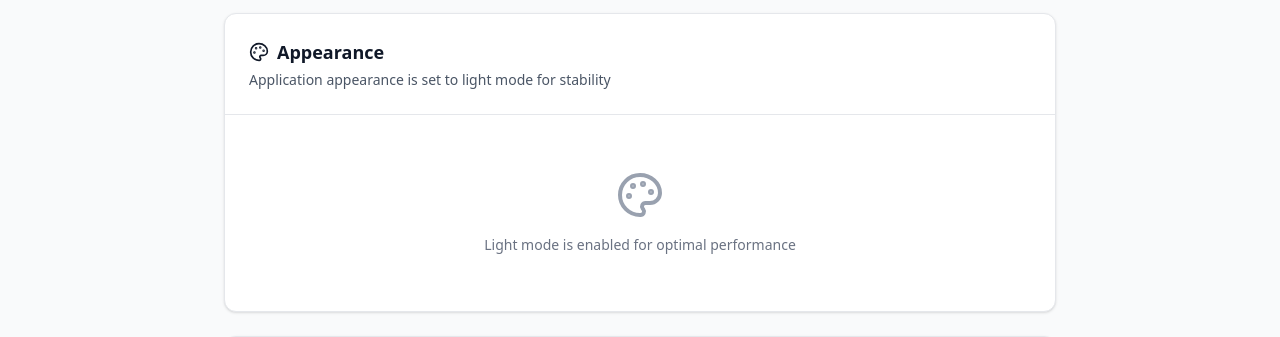
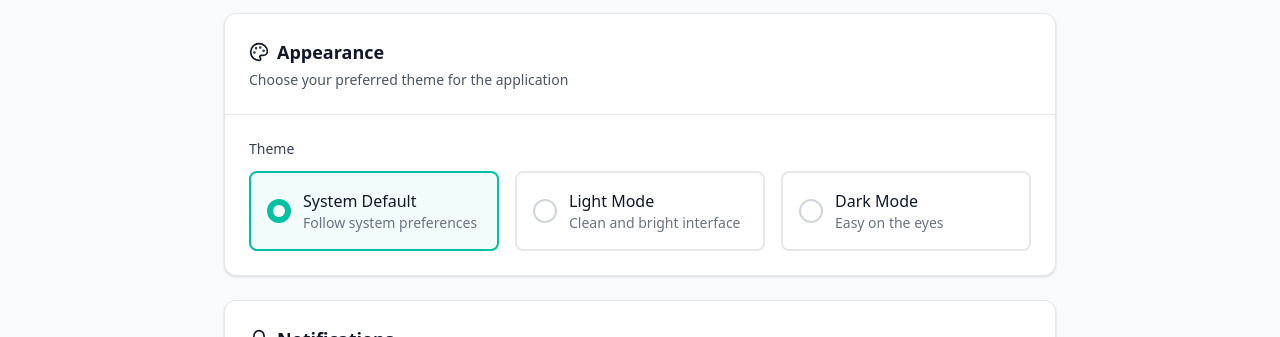
Before and after one commit to Laffyyy/collabo-tool, a SvelteKit app in the folder frontend/: page /settings in a window 1280 px wide. Shown: the part 184-521 px from the top of the page. Built offline with nearby package versions, Linux system fonts and the light colour scheme; no server answers.

Commit message:
Dark Mode Options (WIP)

```diff
--- a/frontend/package.json
+++ b/frontend/package.json
@@ -47,6 +47,7 @@
 		"@types/uuid": "^10.0.0",
 		"axios": "^1.11.0",
 		"lucide-svelte": "^0.535.0",
+		"toast": "^0.5.4",
 		"uuid": "^11.1.0"
 	}
 }
--- a/frontend/src/routes/settings/+page.svelte
+++ b/frontend/src/routes/settings/+page.svelte
@@ -6,6 +6,9 @@
 	let pushNotifications = $state(true);
 	let broadcastNotifications = $state(true);
 	let chatNotifications = $state(true);
+
+	// Theme settings
+	let selectedTheme = $state('system'); // 'system', 'light', 'dark'
 
 	// Privacy settings
 	let onlineStatus = $state(true);
@@ -55,13 +58,89 @@
 						<Palette class="w-5 h-5" />
 						<span>Appearance</span>
 					</h2>
-					<p class="text-sm text-gray-600 mt-1">Application appearance is set to light mode for stability</p>
+					<p class="text-sm text-gray-600 mt-1">Choose your preferred theme for the application</p>
 				</div>
 				<div class="p-6">
-					<div class="flex items-center justify-center py-8 text-gray-500">
-						<div class="text-center">
-							<Palette class="w-12 h-12 mx-auto mb-4 text-gray-400" />
-							<p class="text-sm">Light mode is enabled for optimal performance</p>
+					<div class="space-y-4">
+						<div class="text-sm font-medium text-gray-700 mb-3">Theme</div>
+						<div class="grid grid-cols-1 sm:grid-cols-3 gap-4">
+							<!-- System Default -->
+							<label class="relative cursor-pointer">
+								<input
+									type="radio"
+									name="theme"
+									value="system"
+									bind:group={selectedTheme}
+									class="sr-only peer"
+								/>
+								<div class="p-4 border-2 border-gray-200 rounded-lg transition-all peer-checked:border-[#01c0a4] peer-checked:bg-[#01c0a4]/5 hover:border-gray-300">
+									<div class="flex items-center space-x-3">
+										<div class="flex-shrink-0">
+											<div class="w-6 h-6 rounded-full border-2 transition-all {selectedTheme === 'system' ? 'border-[#01c0a4] bg-[#01c0a4]' : 'border-gray-300 bg-white'} flex items-center justify-center">
+												{#if selectedTheme === 'system'}
+													<div class="w-3 h-3 bg-white rounded-full"></div>
+												{/if}
+											</div>
+										</div>
+										<div>
+											<div class="font-medium text-gray-900">System Default</div>
+											<div class="text-sm text-gray-500">Follow system preferences</div>
+										</div>
+									</div>
+								</div>
+							</label>
+
+							<!-- Light Mode -->
+							<label class="relative cursor-pointer">
+								<input
+									type="radio"
+									name="theme"
+									value="light"
+									bind:group={selectedTheme}
+									class="sr-only peer"
+								/>
+								<div class="p-4 border-2 border-gray-200 rounded-lg transition-all peer-checked:border-[#01c0a4] peer-checked:bg-[#01c0a4]/5 hover:border-gray-300">
+									<div class="flex items-center space-x-3">
+										<div class="flex-shrink-0">
+											<div class="w-6 h-6 rounded-full border-2 transition-all {selectedTheme === 'light' ? 'border-[#01c0a4] bg-[#01c0a4]' : 'border-gray-300 bg-white'} flex items-center justify-center">
+												{#if selectedTheme === 'light'}
+													<div class="w-3 h-3 bg-white rounded-full"></div>
+												{/if}
+											</div>
+										</div>
+										<div>
+											<div class="font-medium text-gray-900">Light Mode</div>
+											<div class="text-sm text-gray-500">Clean and bright interface</div>
+										</div>
+									</div>
+								</div>
+							</label>
+
+							<!-- Dark Mode -->
+							<label class="relative cursor-pointer">
+								<input
+									type="radio"
+									name="theme"
+									value="dark"
+									bind:group={selectedTheme}
+									class="sr-only peer"
+								/>
+								<div class="p-4 border-2 border-gray-200 rounded-lg transition-all peer-checked:border-[#01c0a4] peer-checked:bg-[#01c0a4]/5 hover:border-gray-300">
+									<div class="flex items-center space-x-3">
+										<div class="flex-shrink-0">
+											<div class="w-6 h-6 rounded-full border-2 transition-all {selectedTheme === 'dark' ? 'border-[#01c0a4] bg-[#01c0a4]' : 'border-gray-300 bg-white'} flex items-center justify-center">
+												{#if selectedTheme === 'dark'}
+													<div class="w-3 h-3 bg-white rounded-full"></div>
+												{/if}
+											</div>
+										</div>
+										<div>
+											<div class="font-medium text-gray-900">Dark Mode</div>
+											<div class="text-sm text-gray-500">Easy on the eyes</div>
+										</div>
+									</div>
+								</div>
+							</label>
 						</div>
 					</div>
 				</div>
```
Also changed, not shown: 2 other files (tests, documents, lock files or other folders).
